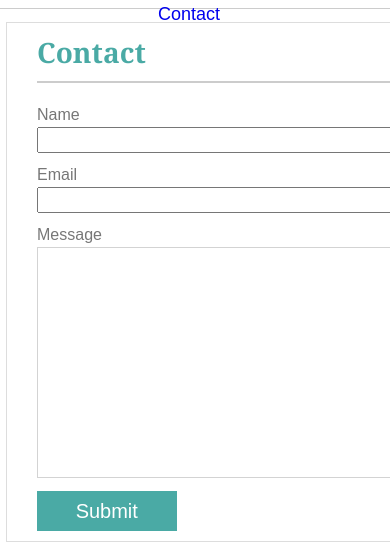
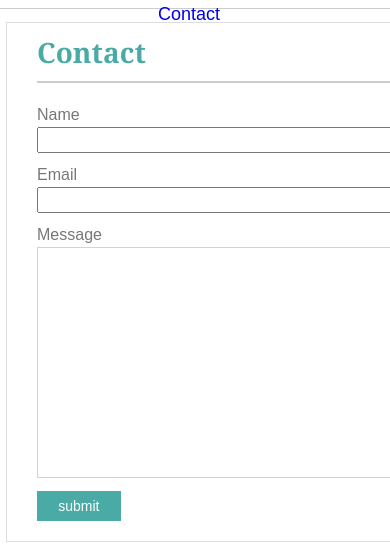
Before and after one commit to QuanGao/Responsive-Portfolio, a plain HTML site: page contact.html in a window 390 px wide. Shown: the part 110-666 px from the top of the page. Drawn offline with Linux system fonts and the light colour scheme.

Commit message:
fix the submit button in firefox

```diff
--- a/assets/css/style.css
+++ b/assets/css/style.css
@@ -1,5 +1,7 @@
 
 body {
+	min-height: 1000px;
+	margin-bottom: 100px;
 	font-family: sans-serif;
 	color:#777777;
 	box-sizing: border-box;
@@ -185,6 +187,7 @@ input {
 	margin-bottom: 10px;
 }
 
+
 input[name = name], input[name = email] {
 	height:20px;
 }
@@ -354,7 +357,9 @@ aside {
 /*contact page 960px*/
 
 input[type = submit] {
-	width: 25%;
+	width: 20%;
+	font-size: 14px;
+	height: 30px;
 }
 
 }
@@ -395,6 +400,9 @@ aside {
 }
 
 
+input[type = submit] {
+	width: 15%;
+}
 /*portfolio page 768px*/
 .projects {
 	height: 880px;
@@ -410,7 +418,6 @@ aside {
 .contact{
 	margin-bottom: 20px;
 }
-
 
 }
 
--- a/contact.html
+++ b/contact.html
@@ -9,6 +9,7 @@
 </head>
 
 <body>
+	<div class="content">
 		<header>
 			<p class = "logo">Quan Gao</p>
 			<nav>
@@ -29,7 +30,7 @@
 					<label>  Email </label> <input type = "email" name = "email">
 					<label> Message </label> <textarea name ="msg" cols = "95" rows = "15"></textarea>
 				</form>
-			<input type = "submit" form = "myform">
+				<input type = "submit" form = "myform" value = "submit">
 			</div>
 
 			<aside>
@@ -41,6 +42,7 @@
 			</aside>
 			<div class = "clearfix"></div>
 		</div>
+	</div>
 
 	<footer> Copyright © 2017 Quan Gao </footer>
 </body>
```
Also changed, not shown: index.html (+2 -0 lines), portfolio.html (+2 -0 lines), 1 other file. Lines whose indentation alone changed are shown as unchanged.
